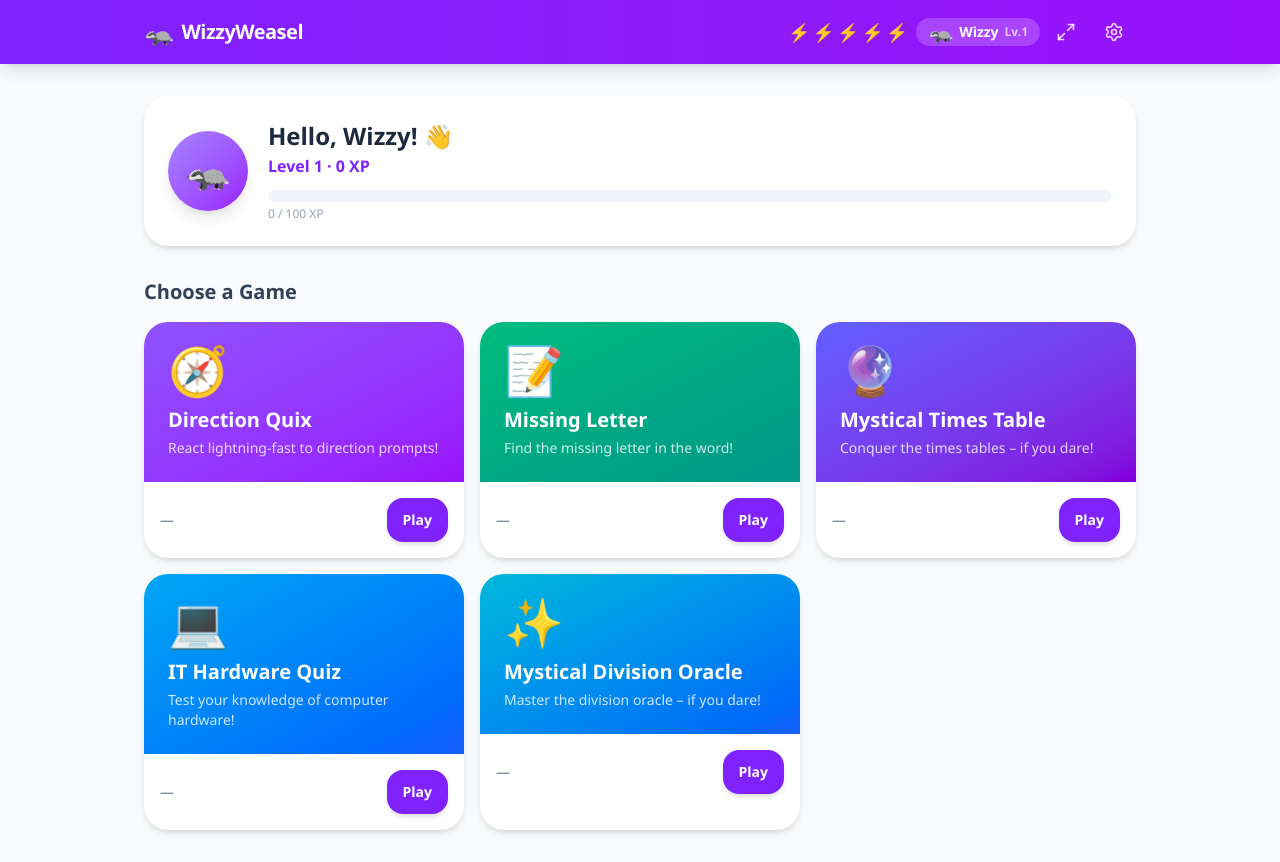
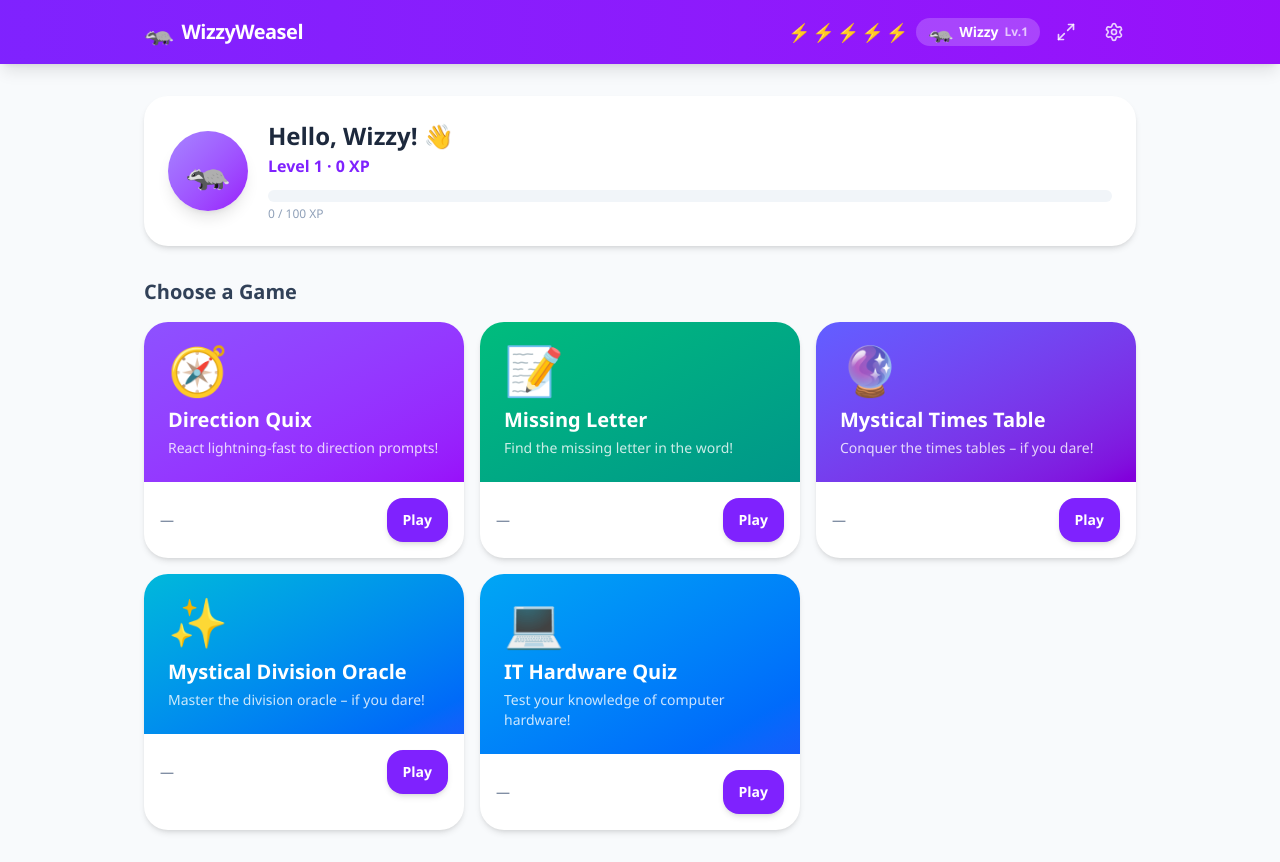
Before and after one commit to datag/wizzy-weasel, a Vue app: page / in a window 1280 px wide. Built offline with nearby package versions, Linux system fonts and the light colour scheme.

Commit message:
fix: Switch places of games in game index

```diff
--- a/src/games/index.ts
+++ b/src/games/index.ts
@@ -30,6 +30,15 @@ export const GAMES: GameConfig[] = [
     component: defineAsyncComponent(() => import('@/components/games/MysticalTimesTable.vue')),
   },
   {
+    id: 'mystical-division-oracle',
+    titleKey: 'mysticalDivisionOracle.title',
+    descriptionKey: 'mysticalDivisionOracle.description',
+    icon: '✨',
+    color: 'from-cyan-500 to-blue-600',
+    path: '/game/mystical-division-oracle',
+    component: defineAsyncComponent(() => import('@/components/games/MysticalDivisionOracle.vue')),
+  },
+  {
     id: 'it-hardware-quiz',
     titleKey: 'itHardwareQuiz.title',
     descriptionKey: 'itHardwareQuiz.description',
@@ -38,13 +47,4 @@ export const GAMES: GameConfig[] = [
     path: '/game/it-hardware-quiz',
     component: defineAsyncComponent(() => import('@/components/games/ItHardwareQuiz.vue')),
   },
-  {
-    id: 'mystical-division-oracle',
-    titleKey: 'mysticalDivisionOracle.title',
-    descriptionKey: 'mysticalDivisionOracle.description',
-    icon: '✨',
-    color: 'from-cyan-500 to-blue-600',
-    path: '/game/mystical-division-oracle',
-    component: defineAsyncComponent(() => import('@/components/games/MysticalDivisionOracle.vue')),
-  },
 ]
```
